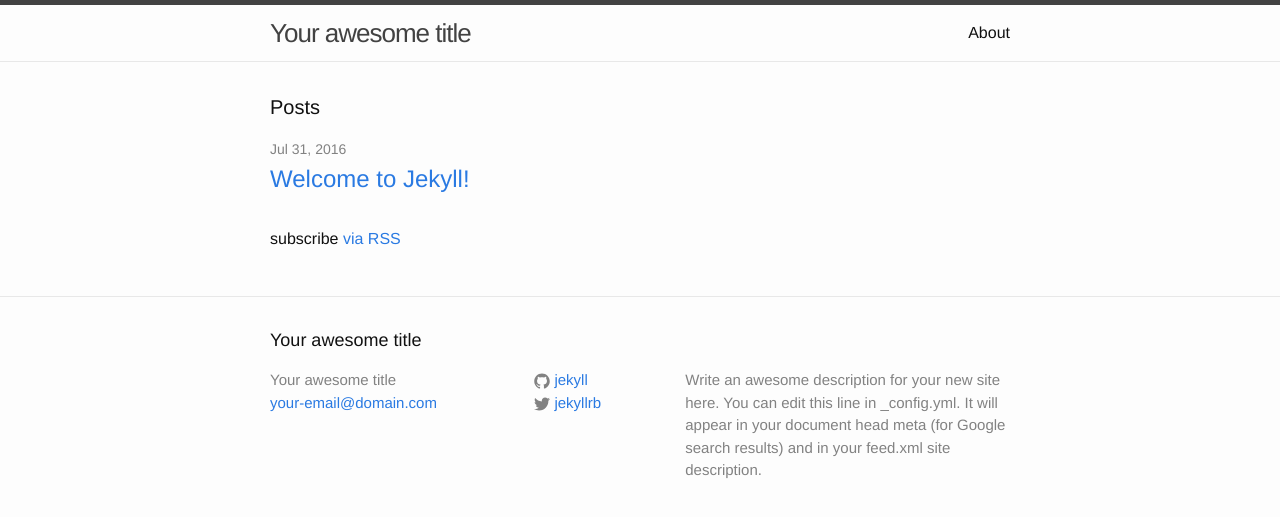
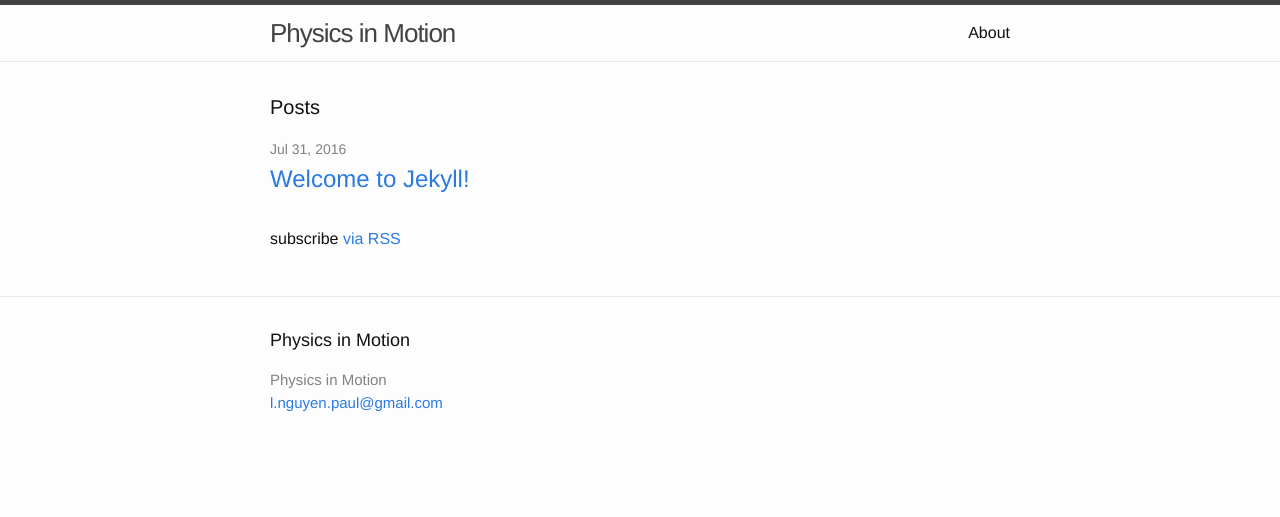
Before and after one commit to LeNPaul/physics-in-motion-old, a Jekyll site: the page built from index.html, in a window 1280 px wide. Shown: the top 517 px of the page. Built offline with Jekyll 4.4.1, drawn with Linux system fonts in a browser that asks for light colours.

Commit message:
Update config

```diff
--- a/_config.yml
+++ b/_config.yml
@@ -1,21 +1,10 @@
-# Welcome to Jekyll!
-#
-# This config file is meant for settings that affect your whole blog, values
-# which you are expected to set up once and rarely need to edit after that.
-# For technical reasons, this file is *NOT* reloaded automatically when you use
-# 'jekyll serve'. If you change this file, please restart the server process.
-
-# Site settings
-title: Your awesome title
-email: your-email@domain.com
-description: > # this means to ignore newlines until "baseurl:"
-  Write an awesome description for your new site here. You can edit this
-  line in _config.yml. It will appear in your document head meta (for
-  Google search results) and in your feed.xml site description.
-baseurl: "" # the subpath of your site, e.g. /blog
-url: "http://yourdomain.com" # the base hostname & protocol for your site
-twitter_username: jekyllrb
-github_username:  jekyll
+title:             Physics in Motion
+email:             l.nguyen.paul@gmail.com
+description:
+baseurl:           "/physics-in-motion"
+url:               "https://lenpaul.github.io" # the base hostname & protocol for your site
+twitter:           "paululele"
+github:            "lenpaul"
 
 # Build settings
 markdown: kramdown
```
